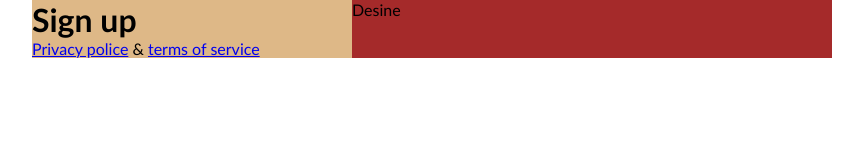
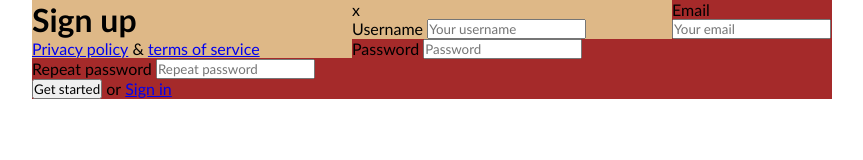
Before and after one commit to JanAksamit/3-Sign-up, a plain HTML site: page index.html in a window 1280 px wide. Shown: the whole page, without its empty margins (208-1071 px from the left). Drawn offline with Linux system fonts and the light colour scheme.

Commit message:
structure done

```diff
--- a/index.html
+++ b/index.html
@@ -1,26 +1,52 @@
 <!DOCTYPE html>
 <html lang="en">
+
 <head>
     <meta charset="UTF-8">
     <meta name="viewport" content="width=device-width, initial-scale=1.0">
-    <title>Sign-up</title>
+    <title>Sign up</title>
     <link rel="stylesheet" href="./reset.css">
     <link rel="stylesheet" href="./main.css">
-    <!-- TODO: pajungti css faila -->
 </head>
 
 <body>
-     <main>
-         <div>
-             <h1>Sign up</h1>
-             <footer>
-                 <a href="#">Privacy police</a>
-                 <span>&amp;</span>
-                 <a href="#">terms of service</a>
-             </footer>
-         </div>
-         <div>Desine</div>
-     </main>
+    <main class="container">
+        <div class="left-column">
+            <h1 class="main-title">Sign up</h1>
+            <footer class="bottom-links">
+                <a class="link" href="#">Privacy policy</a>
+                <span class="symbol">&amp;</span>
+                <a class="link" href="#">terms of service</a>
+            </footer>
+        </div>
+        <div class="right-column">
+            <div class="close">x</div>
+            <form class="form">
+                <div class="form-row">
+                    <label for="username">Username</label>
+                    <input id="username" type="text" placeholder="Your username" required>
+                </div>
+                <div class="form-row">
+                    <label for="email">Email</label>
+                    <input id="email" type="email" placeholder="Your email" required>
+                </div>
+                <div class="form-row">
+                    <label for="pass">Password</label>
+                    <input id="pass" type="password" placeholder="Password" required>
+                </div>
+                <div class="form-row">
+                    <label for="re-pass">Repeat password</label>
+                    <input id="re-pass" type="password" placeholder="Repeat password" required>
+                </div>
+                <div class="form-row">
+                    <button class="btn" type="submit">Get started</button>
+                    <!-- <div class="btn">Get started</div> -->
+                    <span class="text">or</span>
+                    <a class="link" href="#">Sign in</a>
+                </div>
+            </form>
+        </div>
+    </main>
+</body>
 
-</body>
 </html>
```
